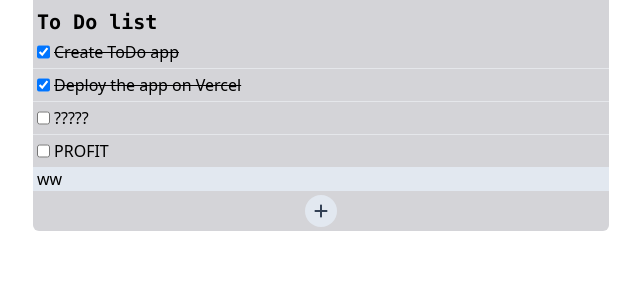
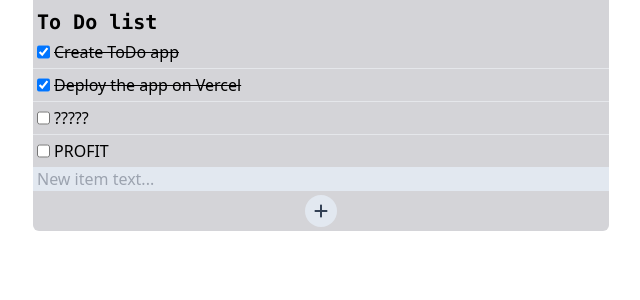
Before and after one commit to MedievalRain/todo-react-app, a React (Vite) app: page / in a window 1280 px wide. Shown: the top 300 px of the page, without its empty margins (319-959 px from the left). Built offline with nearby package versions, Linux system fonts and the light colour scheme.

Commit message:
Clear initial state of new item text

```diff
--- a/src/AddItem.tsx
+++ b/src/AddItem.tsx
@@ -7,7 +7,7 @@ interface AddItemProps {
 }
 
 function AddItem({ setTodoItems, items }: AddItemProps) {
-  const [item, setItem] = useState<string>("ww");
+  const [item, setItem] = useState<string>("");
   const addItem = () => {
     if (item.length > 0) {
       setTodoItems([...items, { text: item, done: false }]);
```
